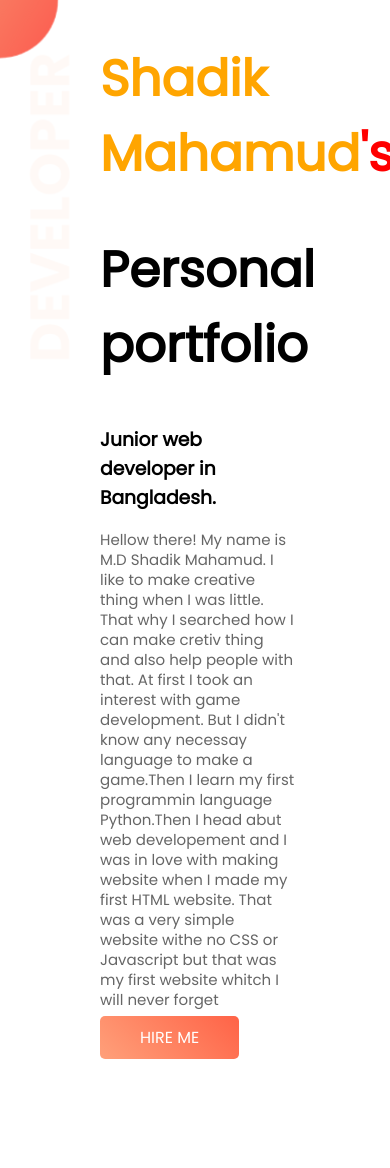
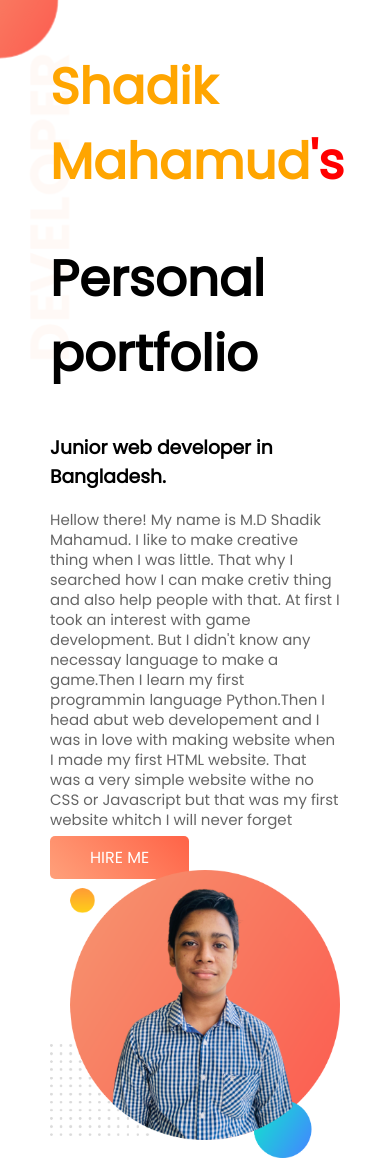
Before and after one commit to shadikmahamudsohan/my-presonal-portfolio, a plain HTML site: page index.html in a window 390 px wide. Before the commit the page ends 1059 px from the top, so only its background shows below. Drawn offline with Linux system fonts and the light colour scheme.

Commit message:
responsivity added

```diff
--- a/index.html
+++ b/index.html
@@ -16,7 +16,7 @@
 
 <body>
     <section class="top-section">
-        <div class="half-width">
+        <div class="half-width left-side">
             <h1 class="orange-color">Shadik Mahamud<span style="color: red;">'s</span></h1>
             <h1>Personal portfolio</h1>
             <h3>Junior web developer in Bangladesh.</h3>
@@ -27,7 +27,7 @@
                 abut web developement and I was in love with making website when I made my first HTML website. That was a
                 very simple website withe no CSS or Javascript but that was my first website whitch I will never forget
             </p>
-            <a href="#" class="button">HIRE ME</a>
+            <a href="#" class="button" onclick="alert('ERROR: Working Progress')">HIRE ME</a>
         </div>
         <div class="half-width">
             <img src="images/shadikmahamud.png" alt="">
--- a/style.css
+++ b/style.css
@@ -34,3 +34,24 @@ h1 {
     background-image: url(images/top-banner.png);
     background-repeat: no-repeat;
 }
+@media screen and (max-width: 900px) {
+    .top-section {
+      display: block;
+      align-items: center;
+      padding: 50px;
+    }
+    .half-width {
+        width: 100%;
+        margin: 0px;
+        margin-left: 0px;
+    }
+    .half-width img {
+        width: 100%;
+    }
+    .half-width p {
+        /* padding: 50px; */
+    }
+    .orange-color {
+        margin-top: 0;
+    }
+  }
```
